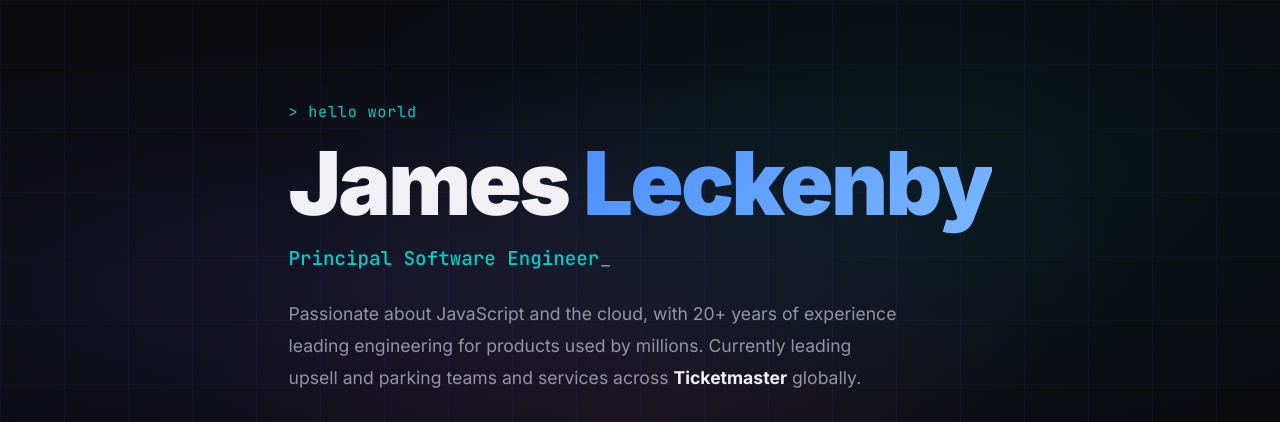
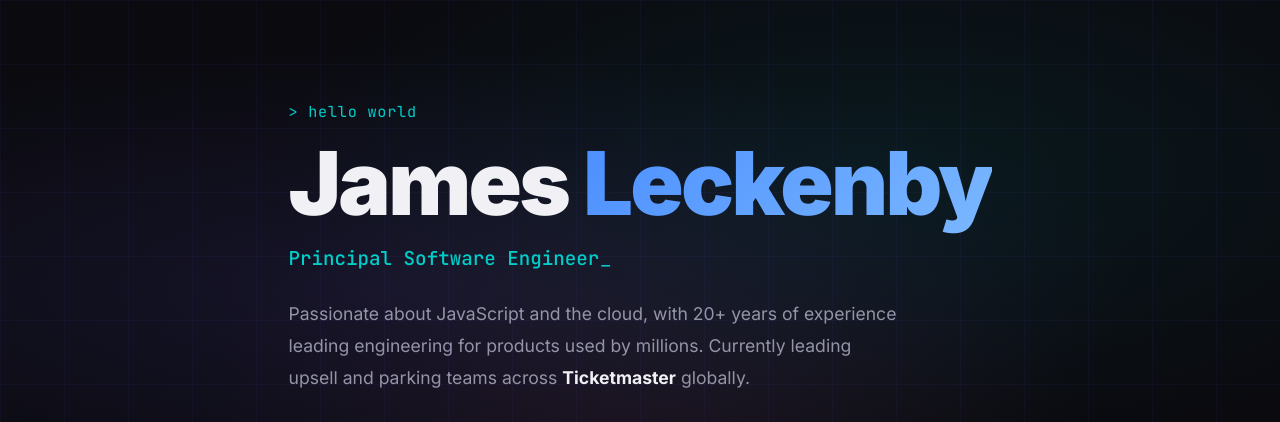
Before and after one commit to jleck/jleck.co.uk, a plain HTML site: page index.html in a window 1280 px wide. Shown: the top 422 px of the page. Drawn offline with Linux system fonts and the light colour scheme.

Commit message:
Update bio wording
Co-Authored-By: Claude Opus 4.6 <noreply@anthropic.com>

```diff
--- a/index.html
+++ b/index.html
@@ -27,7 +27,7 @@
         <p class="bio">
           Passionate about JavaScript and the cloud, with 20+ years of
           experience leading engineering for products used by millions.
-          Currently leading upsell and parking teams and services across
+          Currently leading upsell and parking teams across
           <strong>Ticketmaster</strong> globally.
         </p>
         <div class="hero-links">
```
